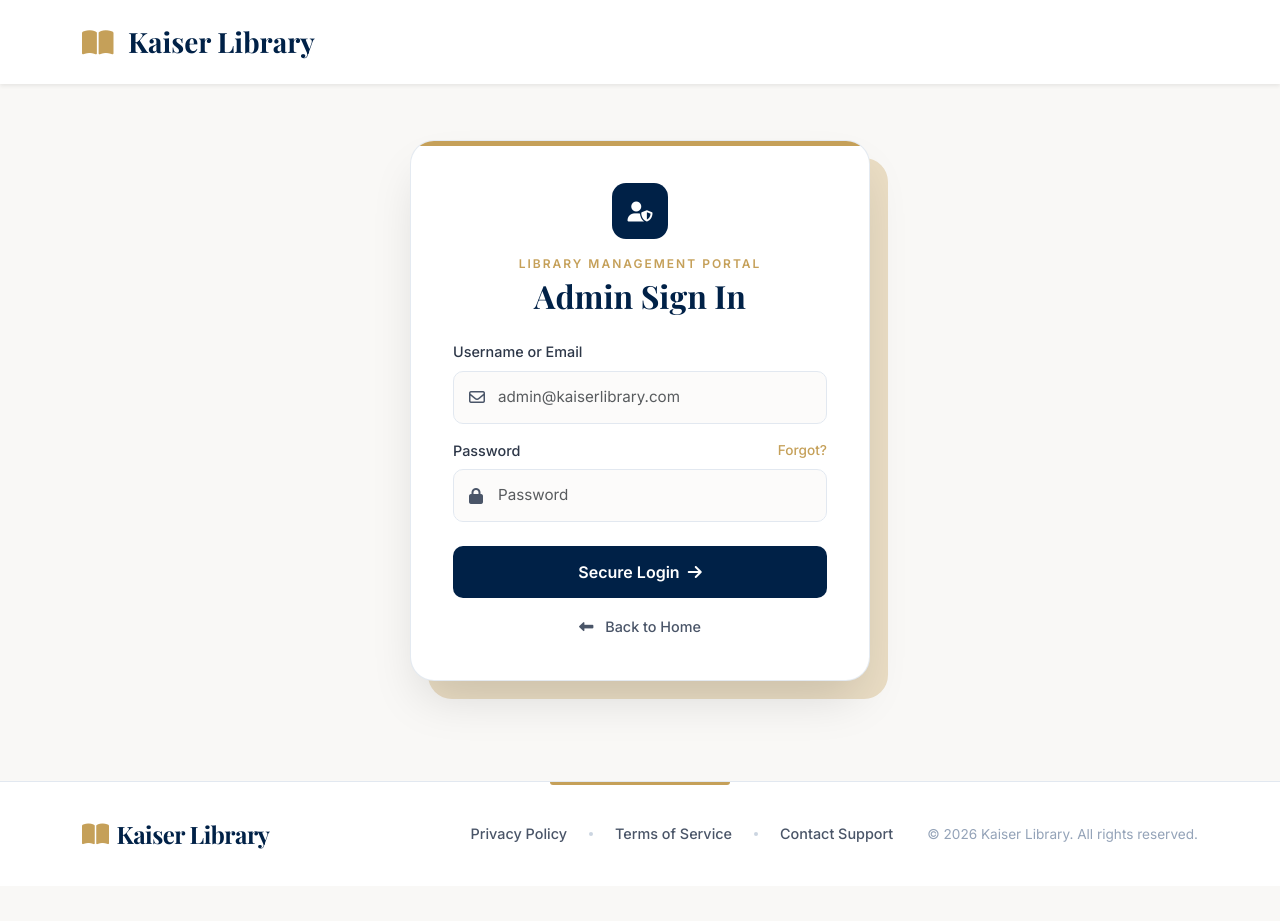
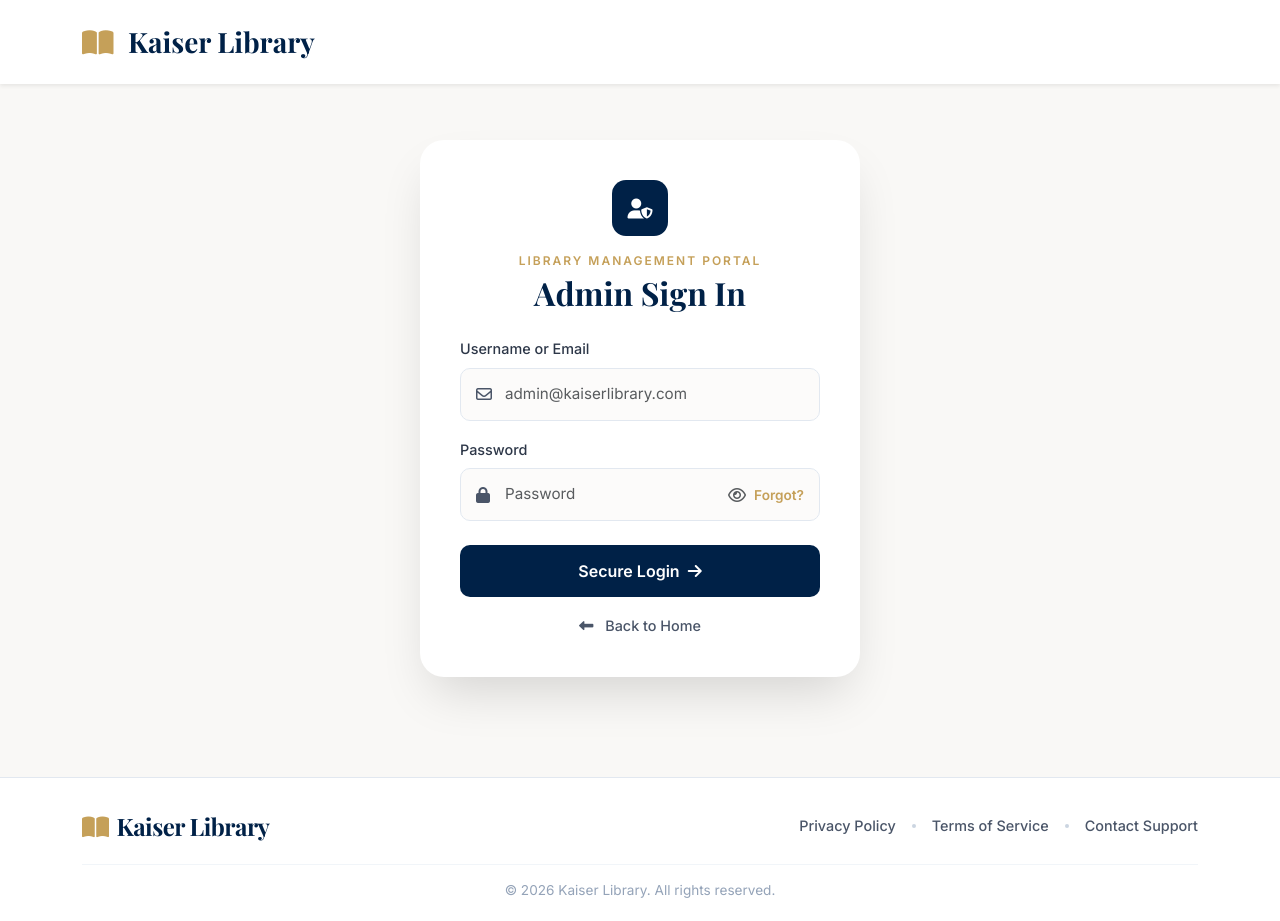
Before and after one commit to sumitchaudhary980/library-management-system, a plain HTML site: page frontend/admin/login.html in a window 1280 px wide. Before the commit the page ends 886 px from the top, so only its background shows below. Drawn offline with nearby package versions, Linux system fonts and the light colour scheme.

Commit message:
fixed footer

```diff
--- a/frontend/admin/login.html
+++ b/frontend/admin/login.html
@@ -24,7 +24,6 @@
     <main class="login-section">
         <div class="container d-flex justify-content-center align-items-center">
             <div class="login-container">
-                <div class="bg-blob login-blob"></div>
                 <div class="login-card">
                     <div class="text-center mb-4">
                         <div class="icon-badge mb-3">
@@ -44,13 +43,14 @@
                         </div>
 
                         <div class="mb-4">
-                            <div class="d-flex justify-content-between align-items-center mb-2">
-                                <label class="form-label fw-medium mb-0" for="admin-password">Password</label>
-                                <a href="#" class="forgot-link text-decoration-none">Forgot?</a>
-                            </div>
+                            <label class="form-label fw-medium" for="admin-password">Password</label>
                             <div class="input-group-custom">
                                 <span class="input-icon"><i class="fas fa-lock"></i></span>
-                                <input id="admin-password" type="password" class="form-control input-field" placeholder="Password" autocomplete="current-password" required>
+                                <input id="admin-password" type="password" class="form-control input-field input-password-field" placeholder="Password" autocomplete="current-password" required>
+                                <span class="password-toggle-wrapper">
+                                    <i class="far fa-eye text-muted" style="cursor: pointer;" onclick="const p = document.getElementById('admin-password'); if(p.type==='password'){p.type='text'; this.classList.replace('fa-eye','fa-eye-slash');}else{p.type='password'; this.classList.replace('fa-eye-slash','fa-eye');}"></i>
+                                </span>
+                                <a href="#" class="forgot-link-inline text-decoration-none">Forgot?</a>
                             </div>
                         </div>
 
@@ -71,11 +71,10 @@
 
     <footer class="main-footer">
         <div class="container">
-            <div class="footer-content">
+            <div class="footer-top-row">
                 <a class="footer-brand font-serif fw-bold" href="../index.html">
                     <i class="fas fa-book-open brand-icon me-2"></i>Kaiser Library
                 </a>
-                <div class="footer-meta">
                 <div class="footer-links">
                     <a href="#">Privacy Policy</a>
                     <span class="link-divider"></span>
@@ -83,8 +82,9 @@
                     <span class="link-divider"></span>
                     <a href="#">Contact Support</a>
                 </div>
+            </div>
+            <div class="footer-bottom-row">
                 <p class="copyright-text">&copy; 2026 Kaiser Library. All rights reserved.</p>
-                </div>
             </div>
         </div>
     </footer>
--- a/frontend/assets/style.css
+++ b/frontend/assets/style.css
@@ -135,17 +135,6 @@ body {
     box-shadow: 0 25px 50px -12px rgba(0, 0, 0, 0.2);
 }
 
-.bg-blob {
-    position: absolute;
-    top: -15px;
-    right: -15px;
-    width: 100%;
-    height: 100%;
-    background-color: #eaddc4;
-    border-radius: 24px;
-    z-index: -1;
-}
-
 @media (max-width: 991px) {
     .hero-image-wrapper {
         margin-bottom: 1rem;
@@ -164,41 +153,18 @@ body {
 .login-container {
     position: relative;
     width: 100%;
-    max-width: 460px;
+    max-width: 440px;
     margin: 0 auto;
 }
 
 .login-card {
     background-color: #ffffff;
-    padding: 42px;
+    padding: 40px;
     border-radius: 24px;
     box-shadow: 0 25px 50px -12px rgba(0, 0, 0, 0.15);
-    border: 1px solid rgba(226, 232, 240, 0.9);
     width: 100%;
     position: relative;
     z-index: 2;
-    overflow: hidden;
-}
-
-.login-card::before {
-    content: "";
-    position: absolute;
-    top: 0;
-    left: 0;
-    width: 100%;
-    height: 5px;
-    background-color: var(--accent-gold);
-}
-
-.login-container .login-blob {
-    top: 18px;
-    right: -18px;
-    z-index: 1;
-    pointer-events: none;
-}
-
-.login-card h2 {
-    margin-bottom: 0;
 }
 
 .icon-badge {
@@ -226,6 +192,7 @@ body {
     position: relative;
     display: flex;
     align-items: center;
+    width: 100%;
 }
 
 .input-icon {
@@ -248,6 +215,10 @@ body {
     transition: all 0.3s ease;
 }
 
+.input-password-field {
+    padding-right: 110px;
+}
+
 .input-field:focus {
     background-color: #ffffff;
     border-color: var(--accent-gold);
@@ -255,14 +226,25 @@ body {
     outline: none;
 }
 
-.forgot-link {
+.password-toggle-wrapper {
+    position: absolute;
+    right: 74px;
+    z-index: 6;
+    display: flex;
+    align-items: center;
+}
+
+.forgot-link-inline {
+    position: absolute;
+    right: 16px;
     color: var(--accent-gold);
     font-size: 0.85rem;
-    font-weight: 500;
+    font-weight: 600;
+    z-index: 6;
     transition: color 0.2s ease;
 }
 
-.forgot-link:hover {
+.forgot-link-inline:hover {
     color: #a88544;
 }
 
@@ -299,19 +281,8 @@ body {
 }
 
 @media (max-width: 576px) {
-    .login-section {
-        padding-top: 120px;
-        padding-bottom: 72px;
-    }
-
     .login-card {
         padding: 30px 24px;
-        border-radius: 16px;
-    }
-
-    .login-container .login-blob {
-        top: 10px;
-        right: -10px;
         border-radius: 16px;
     }
 }
@@ -320,31 +291,19 @@ body {
 .main-footer {
     background-color: #ffffff;
     border-top: 1px solid #e2e8f0;
-    padding: 34px 0;
+    padding: 30px 0 20px 0;
     margin-top: auto;
     width: 100%;
-    position: relative;
 }
 
-.main-footer::before {
-    content: "";
-    position: absolute;
-    top: 0;
-    left: 50%;
-    width: min(180px, 40%);
-    height: 3px;
-    background-color: var(--accent-gold);
-    border-radius: 0 0 999px 999px;
-    transform: translateX(-50%);
-}
-
-.footer-content {
+.footer-top-row {
     display: flex;
     flex-direction: column;
     align-items: center;
-    gap: 18px;
+    justify-content: space-between;
+    gap: 20px;
     width: 100%;
-    text-align: center;
+    padding-bottom: 20px;
 }
 
 .footer-brand {
@@ -352,30 +311,14 @@ body {
     color: var(--primary-dark) !important;
     text-decoration: none;
     letter-spacing: -0.5px;
-    display: inline-flex;
-    align-items: center;
-    transition: color 0.2s ease, transform 0.2s ease;
-}
-
-.footer-brand:hover {
-    color: var(--primary-dark) !important;
-    transform: translateY(-1px);
-}
-
-.footer-meta {
-    display: flex;
-    flex-direction: column;
-    align-items: center;
-    gap: 12px;
-    width: 100%;
 }
 
 .footer-links {
     display: flex;
-    flex-wrap: wrap;
     align-items: center;
     justify-content: center;
-    gap: 8px 12px;
+    gap: 16px;
+    flex-wrap: wrap;
 }
 
 .footer-links a {
@@ -383,14 +326,11 @@ body {
     text-decoration: none;
     font-size: 0.9rem;
     font-weight: 500;
-    padding: 7px 10px;
-    border-radius: 8px;
-    transition: color 0.2s ease, background-color 0.2s ease;
+    transition: color 0.2s ease;
 }
 
 .footer-links a:hover {
     color: var(--accent-gold);
-    background-color: rgba(197, 160, 89, 0.09);
 }
 
 .link-divider {
@@ -401,44 +341,21 @@ body {
     display: inline-block;
 }
 
+.footer-bottom-row {
+    width: 100%;
+    border-top: 1px solid #f1f5f9;
+    padding-top: 15px;
+    text-align: center;
+}
+
 .copyright-text {
     color: #94a3b8;
     font-size: 0.85rem;
     margin-bottom: 0;
-    text-align: center;
 }
 
 @media (min-width: 768px) {
-    .footer-content {
+    .footer-top-row {
         flex-direction: row;
-        justify-content: space-between;
-        align-items: center;
-        text-align: left;
-    }
-
-    .footer-meta {
-        flex-direction: row;
-        align-items: center;
-        justify-content: flex-end;
-        gap: 24px;
-        width: auto;
     }
 }
-
-@media (max-width: 575px) {
-    .main-footer {
-        padding: 30px 0;
-    }
-
-    .footer-links {
-        gap: 4px 8px;
-    }
-
-    .footer-links a {
-        padding: 6px 8px;
-    }
-
-    .link-divider {
-        display: none;
-    }
-}
```
Also changed, not shown: frontend/index.html (+4 -5 lines). Lines whose indentation alone changed are shown as unchanged.
